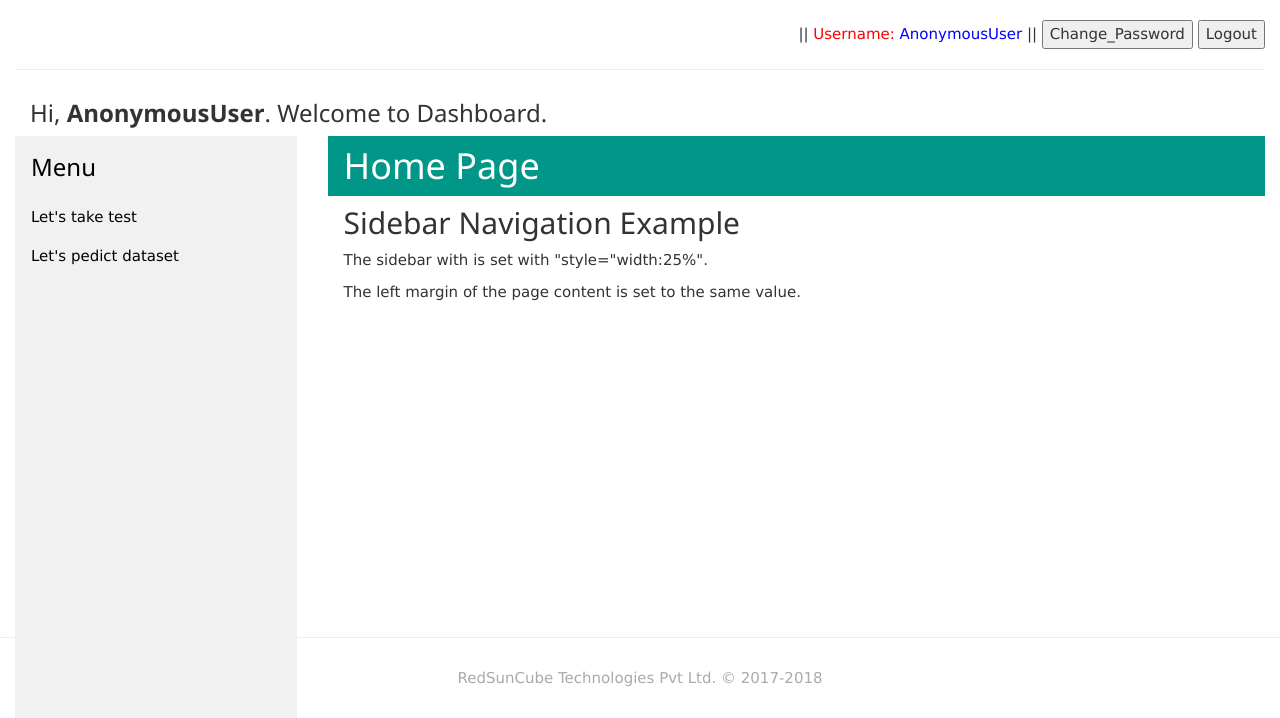
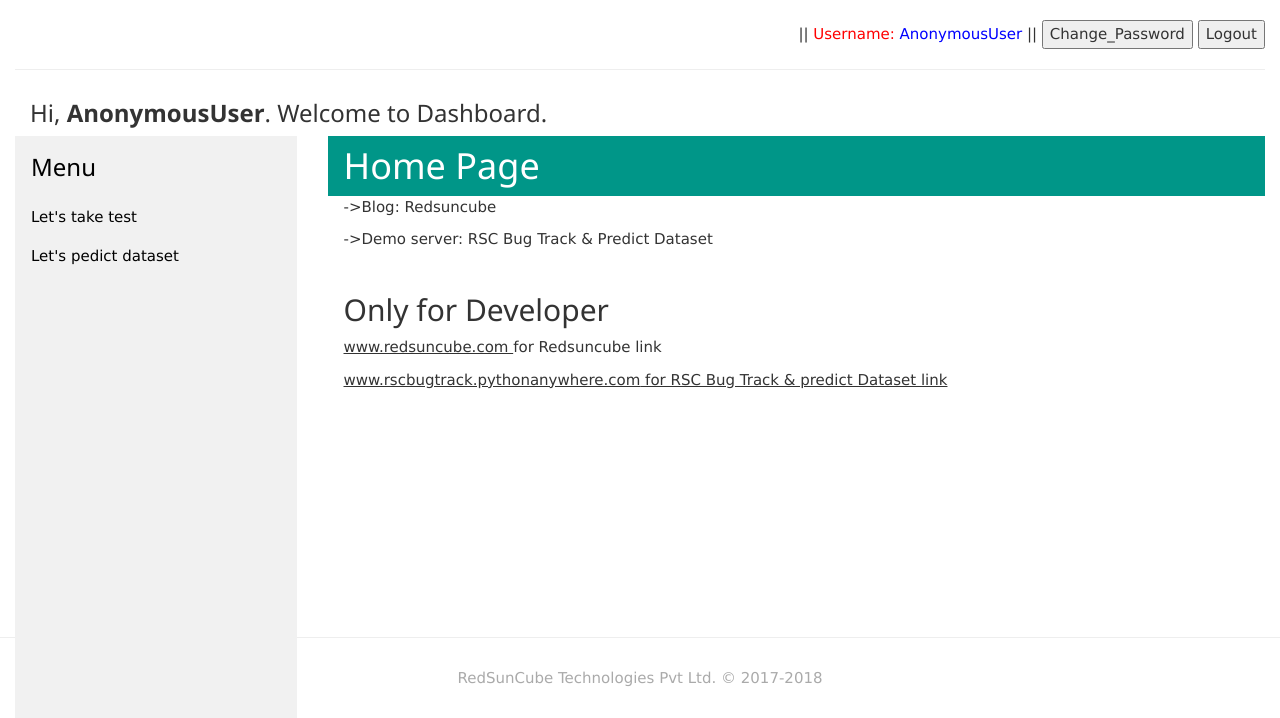
Before and after one commit to rscbugtrack/rscpro, a Django app: template templates/certifiedapp/userdashbord.html in a window 1280 px wide. Shown: the part 82-800 px from the top of the page. Run offline with Django 3.2, Linux system fonts and the light colour scheme; the template is opened without the code that fills it, so the values that code supplies are empty; some libraries are stand-ins or nearby versions.

Commit message:
dasbord changes

```diff
--- a/templates/certifiedapp/userdashbord.html
+++ b/templates/certifiedapp/userdashbord.html
@@ -36,9 +36,14 @@
 
 
 <div class="w3-container">
-<h2>Sidebar Navigation Example</h2>
-<p>The sidebar with is set with "style="width:25%".</p>
-<p>The left margin of the page content is set to the same value.</p>
+    <p>->Blog: Redsuncube</p>
+    <p>->Demo server: RSC Bug Track & Predict Dataset</p>
+    <br>
+<h2>Only for Developer</h2>
+<p><a color='blue' "href="www.redsuncube.com"> <u>  www.redsuncube.com </u> </a> for Redsuncube link</p>
+    <p><a color="blue" href="www.rscbugtrack.pythonanywhere.com">
+        <u>         www.rscbugtrack.pythonanywhere.com</a> for RSC Bug Track & predict Dataset link
+</u></p>
 </div>
 
 </div>
```
